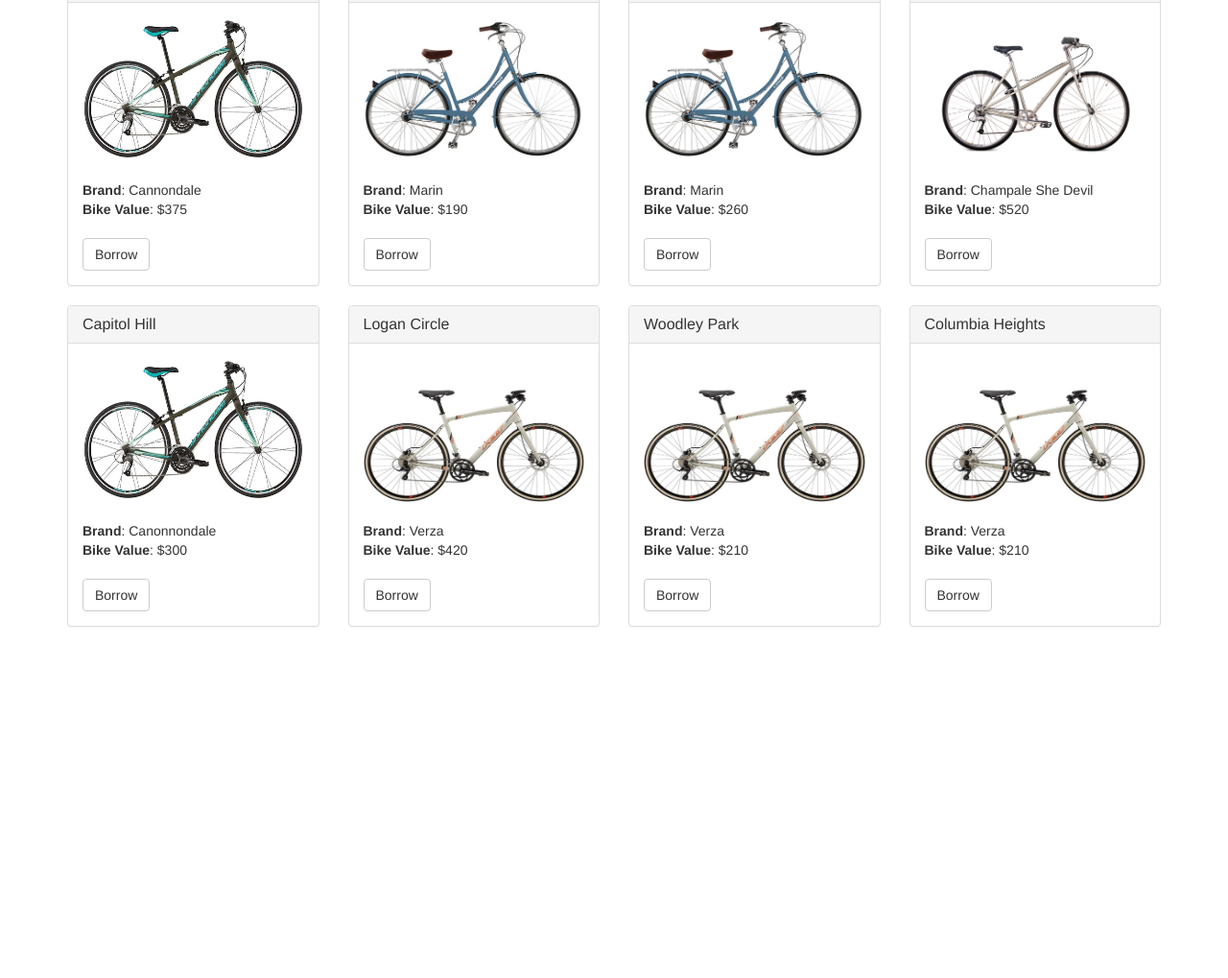
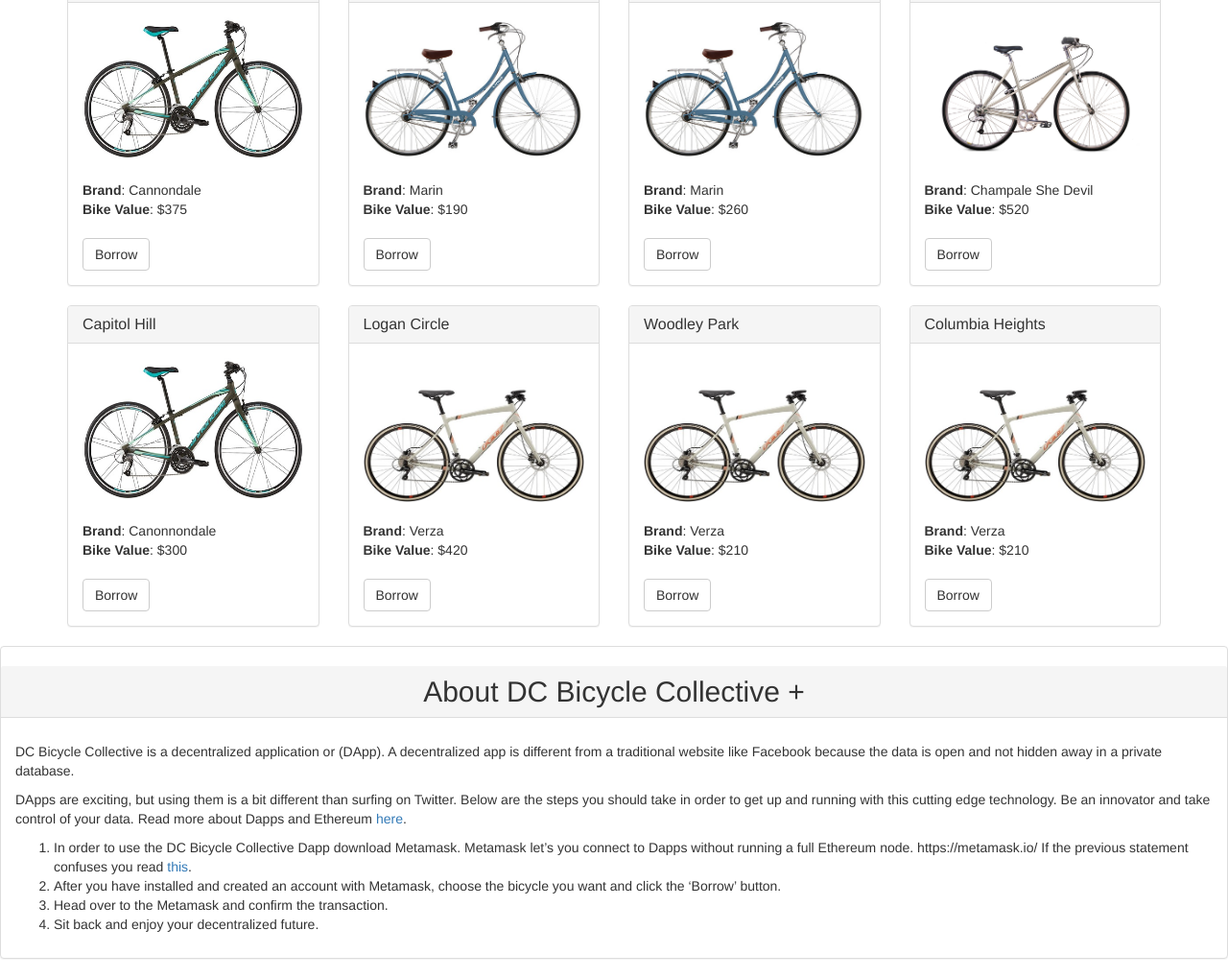
Before and after one commit to pkafei/Bicycles-on-the-Blockchain, a website: page src/index.html in a window 1280 px wide. Shown: the part 866-1885 px from the top of the page at 96% size. Before the commit the page ends 1539 px from the top, so only its background shows below. Drawn offline with nearby package versions, Linux system fonts and the light colour scheme; files whose address does not match are found by name.

Commit message:
Added about section

```diff
--- a/src/index.html
+++ b/src/index.html
@@ -30,7 +30,7 @@
       </div>
 
       <div id="petsRow" class="row">
-        <!-- PETS LOAD HERE -->
+        <!-- BIKES LOAD HERE -->
       </div>
     </div>
 
@@ -50,6 +50,31 @@
         </div>
       </div>
     </div>
+    <div class="about panel panel-default">
+      <h2 class="about-title text-center panel-heading">About DC Bicycle Collective<span class="about-plus"> +</span></h2>
+
+      <div class="about-hidden panel-body">
+        <p class="about-blurb">
+          DC Bicycle Collective is a decentralized application or (DApp). A decentralized app is different from a traditional website like Facebook because the data is open and not hidden away in a private database.
+        </p>
+        <p>
+          DApps are exciting, but using them is a bit different than surfing on Twitter. Below are the steps you should take in order to get up and running with this cutting edge technology. Be an innovator and take control of your data. Read more about Dapps and Ethereum <a href="https://blockgeeks.com/guides/ethereum/">here</a>.
+        </p>
+        <ol>
+          <li>
+            In order to use the DC Bicycle Collective Dapp download Metamask. Metamask let’s you connect to Dapps without running a full Ethereum node. https://metamask.io/ If the previous statement confuses you read <a href="https://medium.com/@preethikasireddy/how-does-ethereum-work-anyway-22d1df506369">this</a>.
+          </li>
+          <li>After you have installed and created an account with Metamask, choose the bicycle you want and click the ‘Borrow’ button.</li>
+          <li>
+             Head  over to the Metamask and confirm the transaction.
+          </li>
+          <li>
+            Sit back and enjoy your decentralized future.
+          </li>
+        </ol>
+    </div>
+    </div>
+
     <!-- jQuery (necessary for Bootstrap's JavaScript plugins) -->
     <script src="https://ajax.googleapis.com/ajax/libs/jquery/1.12.4/jquery.min.js"></script>
     <!-- Include all compiled plugins (below), or include individual files as needed -->
```
